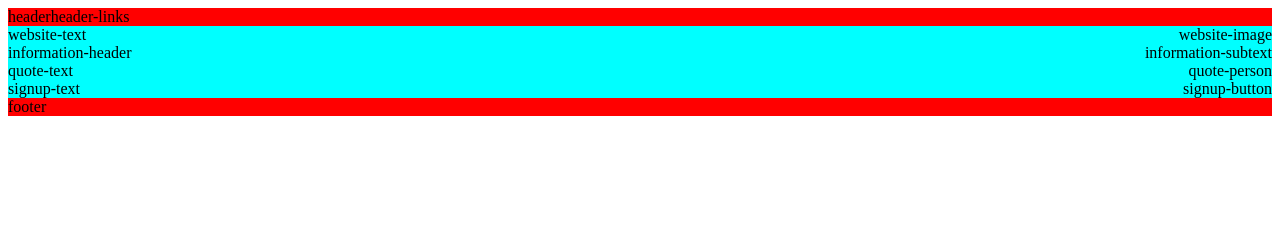
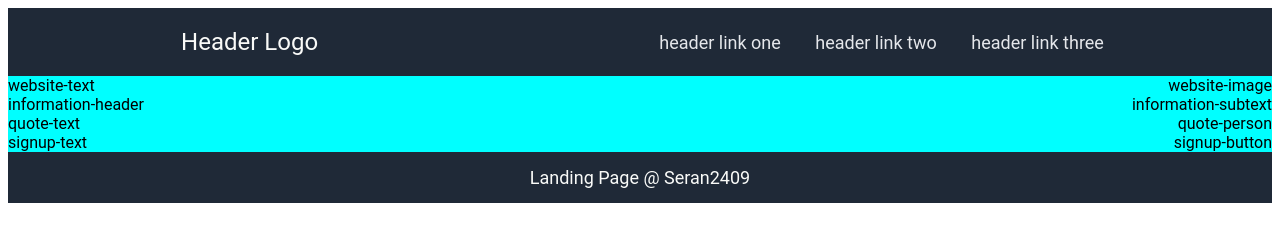
Before and after one commit to Seran2409/Landing-Page, a plain HTML site: page index.html in a window 1280 px wide. Drawn offline with Linux system fonts and the light colour scheme.

Commit message:
Header & Footer CSS

```diff
--- a/index.html
+++ b/index.html
@@ -9,10 +9,12 @@
 <body>
     <div class="header-container">
         <div class="header-logo">
-            header
+            Header Logo
         </div>
         <div class="header-links">
-            header-links
+            <a href="#">header link one</a>
+            <a href="#">header link two</a>
+            <a href="#">header link three</a>
         </div>
     </div>
 
@@ -24,6 +26,7 @@
             </div>
             <div class="website-image">
                 website-image
+
             </div>
         </div>
         <div class="information-container">
@@ -58,7 +61,7 @@
     </div>
 
     <div class="footer">
-        footer
+        Landing Page @ Seran2409
     </div>
 
 </body>
--- a/styles.css
+++ b/styles.css
@@ -1,11 +1,32 @@
 body{
+    font-family: 'Roboto', sans-serif, 'Times New Roman', Times, serif;
     display: flex;
     flex-direction: column;
+
+}
+a{
+    text-decoration: none;
+    color: #e5e7eb;
+    margin: 15px;
 }
 
-.header-container{
+.header-container , .footer{
     display: flex;
-    background-color: red;
+    background-color: #1f2937;
+    justify-content: space-around;
+    align-items: center;
+
+
+}
+
+.header-logo{
+    color: #f9faf8;
+    font-size: 24px;
+    padding: 20px;
+}
+.header-links{
+    font-size: 18px;
+
 }
 
 .body{
@@ -35,7 +56,12 @@ body{
     justify-content: space-between;
 }
 
-.footer{
-    display: flex;
-    background-color: red;
+.footer {
+    color: #f9faf8;
+    font-size: 18px;
+    /*position: fixed;
+    left: 0;
+    bottom: 0;
+    width: 100%;*/
+    padding: 15px;
 }
```
